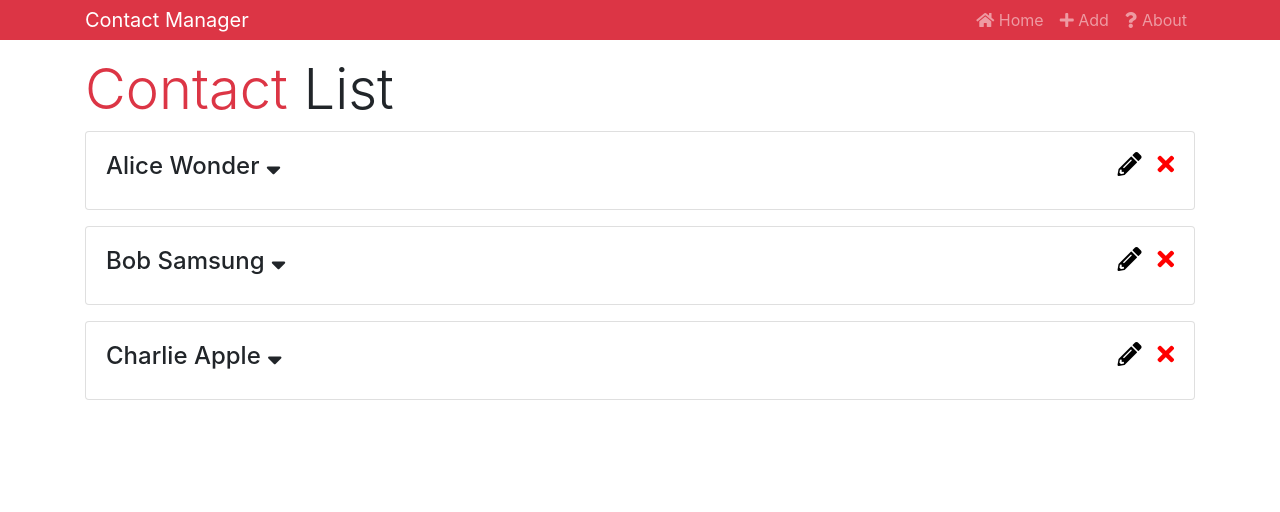
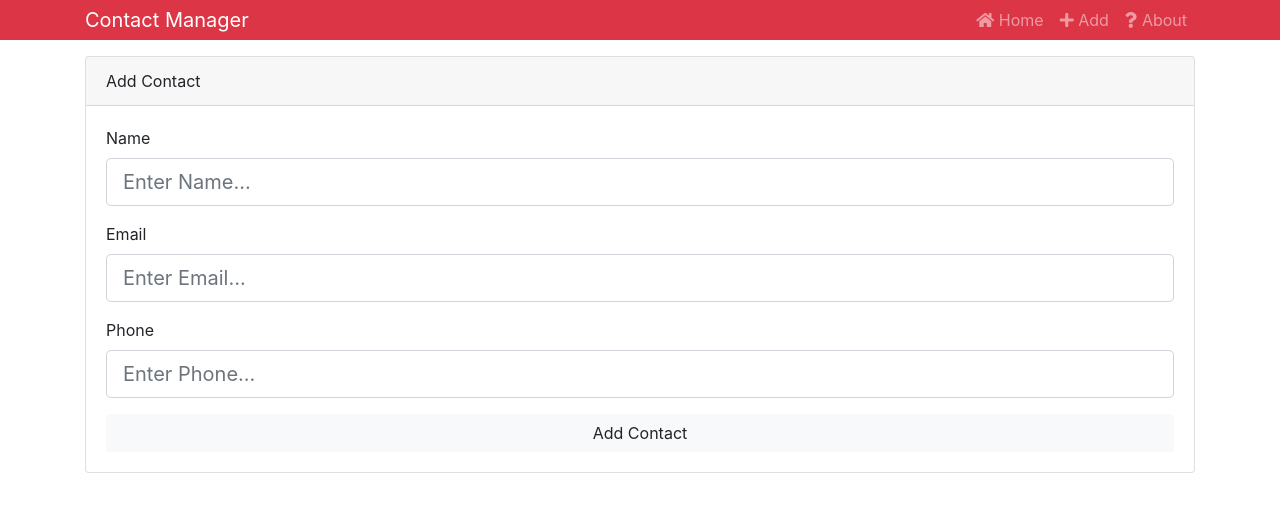
Before and after one commit to shiyu3169/Contact-Manager, a React (Create React App) app: page /contact/add in a window 1280 px wide. Shown: the top 512 px of the page. Built offline with nearby package versions, Linux system fonts and the light colour scheme.

Commit message:
add contact

```diff
--- a/package.json
+++ b/package.json
@@ -12,7 +12,8 @@
     "react-router-dom": "^4.3.1",
     "react-scripts": "1.1.5",
     "redux": "^4.0.0",
-    "redux-thunk": "^2.3.0"
+    "redux-thunk": "^2.3.0",
+    "uuid": "^3.3.2"
   },
   "scripts": {
     "start": "react-scripts start",
--- a/src/App.js
+++ b/src/App.js
@@ -1,5 +1,5 @@
 import React, { Component } from "react";
-import { HashRouter as Router, Route, Switch } from "react-router-dom";
+import { BrowserRouter as Router, Route, Switch } from "react-router-dom";
 import "bootstrap/dist/css/bootstrap.min.css";
 import "./App.css";
 import Contacts from "./components/contacts/Contacts";
--- a/src/components/contacts/AddContact.js
+++ b/src/components/contacts/AddContact.js
@@ -1,8 +1,11 @@
 import React, { Component } from "react";
 import TextInputGroup from "../layout/TextInputGroup";
-import axios from "axios";
+import PropTypes from "prop-types";
+import { connect } from "react-redux";
+import { addContact } from "../../actions/contactActions";
+import uuid from "uuid";
 
-export default class AddContact extends Component {
+class AddContact extends Component {
     state = {
         name: "",
         email: "",
@@ -16,7 +19,7 @@ export default class AddContact extends Component {
         });
     };
 
-    onSubmit = async (dispatch, e) => {
+    onSubmit = e => {
         e.preventDefault();
         const { name, email, phone } = this.state;
 
@@ -43,17 +46,14 @@ export default class AddContact extends Component {
         }
 
         const newContact = {
+            id: uuid(),
             name,
             email,
             phone
         };
 
-        const res = await axios.post(
-            "https://jsonplaceholder.typicode.com/users",
-            newContact
-        );
-
-        dispatch({ type: "ADD_CONTACT", payload: res.data });
+        // Submit Contact
+        this.props.addContact(newContact);
 
         // Clear State
         this.setState({
@@ -70,19 +70,10 @@ export default class AddContact extends Component {
         const { name, email, phone, errors } = this.state;
 
         return (
-            <div>
-                {value => {
-                    const { dispatch } = value;
-                    return (
             <div className="card mb-3">
                 <div className="card-header">Add Contact</div>
                 <div className="card-body">
-                                <form
-                                    onSubmit={this.onSubmit.bind(
-                                        this,
-                                        dispatch
-                                    )}
-                                >
+                    <form onSubmit={this.onSubmit.bind(this)}>
                         <TextInputGroup
                             label="Name"
                             placeholder="Enter Name..."
@@ -120,8 +111,14 @@ export default class AddContact extends Component {
                 </div>
             </div>
         );
-                }}
-            </div>
-        );
     }
 }
+
+AddContact.propTypes = {
+    addContact: PropTypes.func.isRequired
+};
+
+export default connect(
+    null,
+    { addContact }
+)(AddContact);
```
Lines whose indentation alone changed are shown as unchanged.
